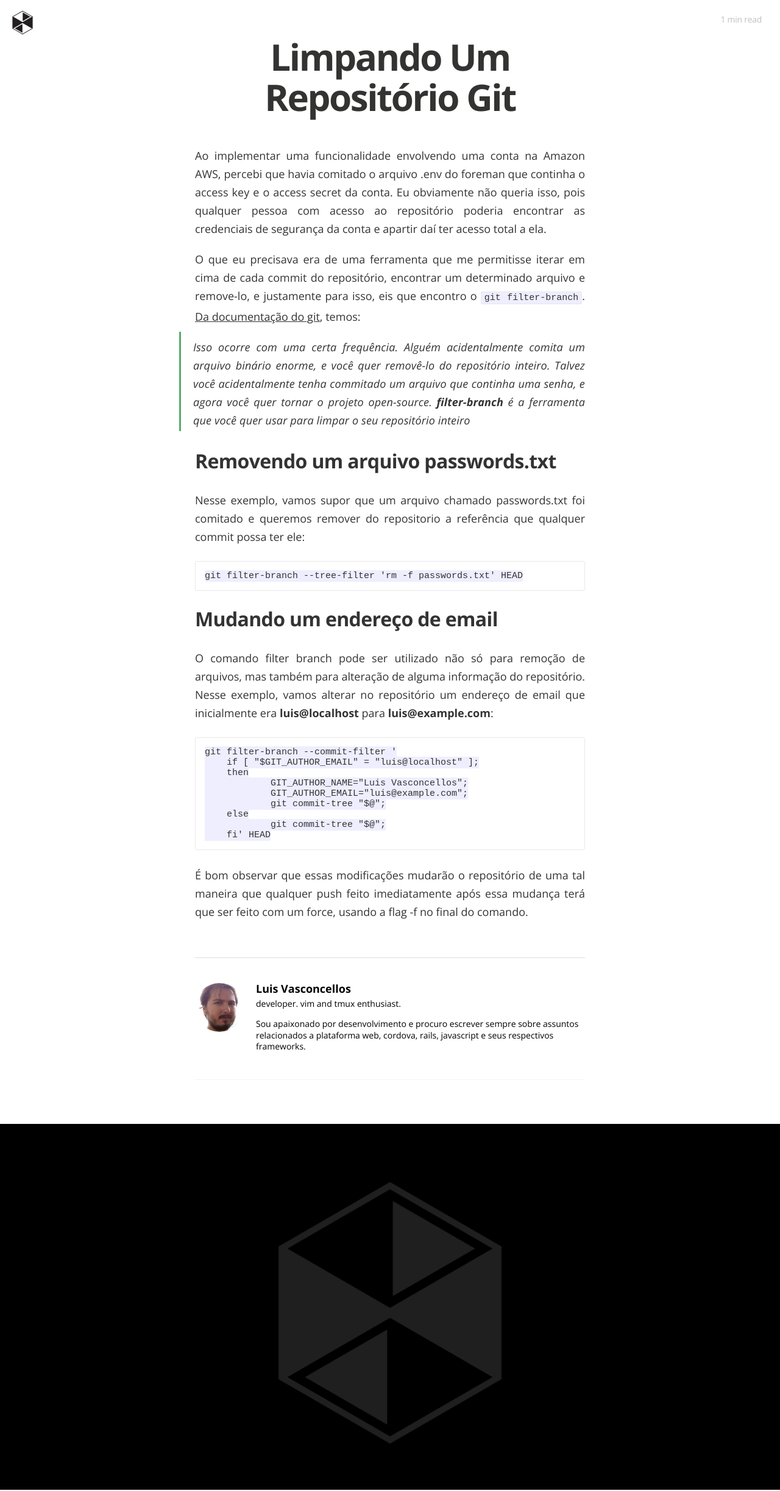
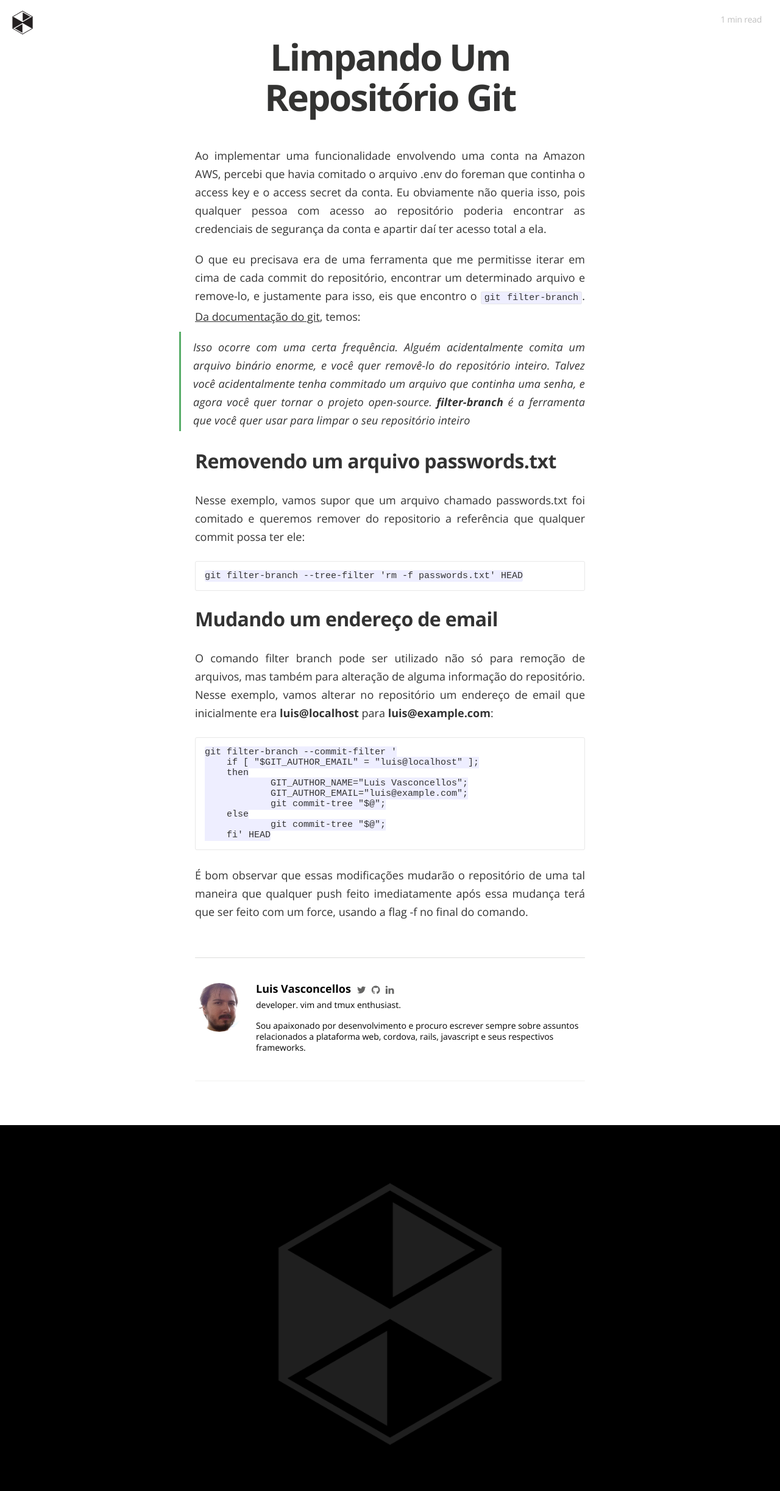
Before and after one commit to isabella232/dtmtec.github.io, a Jekyll site: the page built from _posts/2013-05-09-limpando-repositorio.markdown, in a window 1280 px wide. Shown: the whole page at 61% size. Built offline with Jekyll 4.4.1, drawn with Linux system fonts in a browser that asks for light colours; nearby versions of some CDN libraries; Markdown is read by kramdown in place of the engine named in the settings; comment, search, counter and statistics services are not loaded.

Commit message:
Add twitter, facebook and linkedin on the author signature

```diff
--- a/_config.yml
+++ b/_config.yml
@@ -37,7 +37,9 @@ social:
 authors:
   luis.vasconcellos:
     name: Luis Vasconcellos
+    github: http://github.com/vasconcelloslf
     twitter: http://twitter.com/vasconcelloslf
+    linkedin: https://www.linkedin.com/profile/view?id=108062830
     signature: developer. vim and tmux enthusiast.
     description: |
       Sou apaixonado por desenvolvimento e procuro escrever sempre sobre assuntos relacionados a plataforma web, cordova, rails, javascript e seus respectivos frameworks.
--- a/_layouts/post.html
+++ b/_layouts/post.html
@@ -40,8 +40,19 @@
             <div class="isLeft">
               <h5 class="index-headline featured"></h5>
               <section class="author">
-                <div class="author-image" style="background-image: url(/assets/images/authors/{{page.author}}.jpg)">Blog Logo</div>
+                <div class="author-image" style="background-image: url(/assets/images/authors/{{page.author}}.jpg)">Author</div>
                 <h4>{{ site.authors[page.author].name }}</h4>
+                <span class="social">
+                  <a class="icon-twitter" href="{{ site.authors[page.author].twitter }}" target="_blank">
+                    <i class="fa fa-twitter"></i>
+                  </a>
+                  <a class="icon-github" href="{{ site.authors[page.author].github }}" target="_blank">
+                    <i class="fa fa-github"></i>
+                  </a>
+                  <a class="icon-linkedin" href="{{ site.authors[page.author].linkedin }}" target="_blank">
+                    <i class="fa fa-linkedin"></i>
+                  </a>
+                </span>
                 <p class="bio">{{ site.authors[page.author].signature   }}</p>
                 <p class="bio">{{ site.authors[page.author].description }}</p>
               </section>
--- a/assets/css/main.sass
+++ b/assets/css/main.sass
@@ -496,7 +496,9 @@ body
         font-weight: 700
         padding: 0
         margin: 0
-        padding-left: 100px
+        padding-left: 20px
+        float: left
+        margin-right: 5px
       p
         font-size: 14px
         line-height: 1.3
@@ -513,6 +515,10 @@ body
           color: #468c54
         span
           font-weight: bold
+    .social
+      a
+        margin-left: 5px
+        color: #666665
     .isRight
       float: right
       width: 47%
@@ -539,6 +545,7 @@ body
           padding-bottom: 18px
           font-weight: 700
           color: #333
+
 .share
   text-align: right
   padding: 20px 0 0
```
